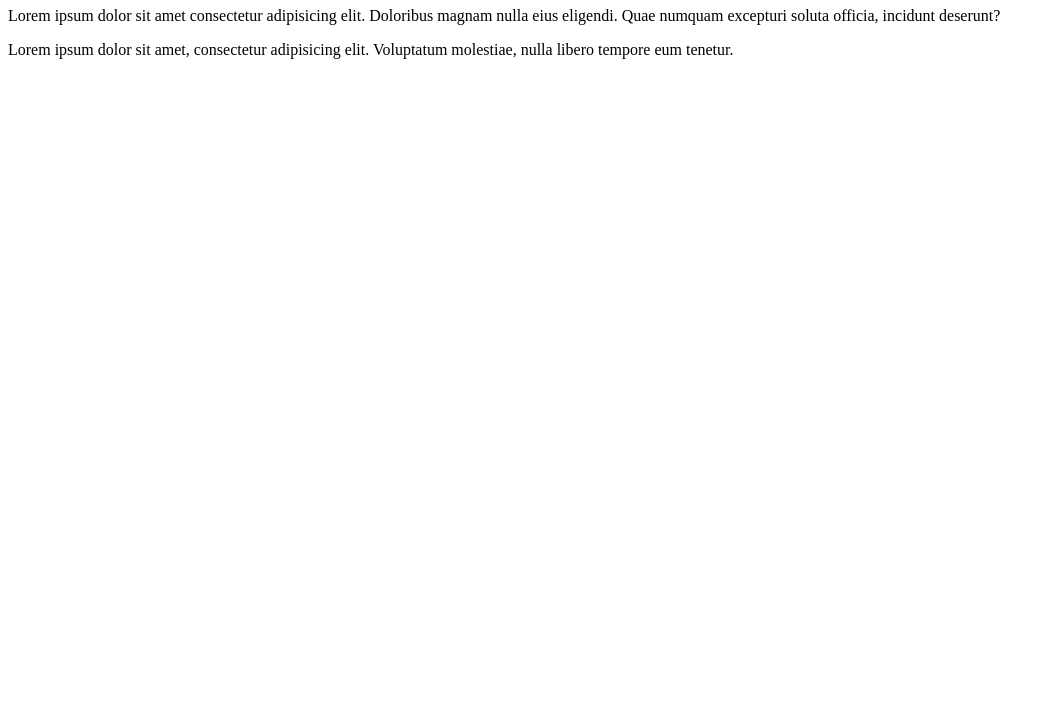
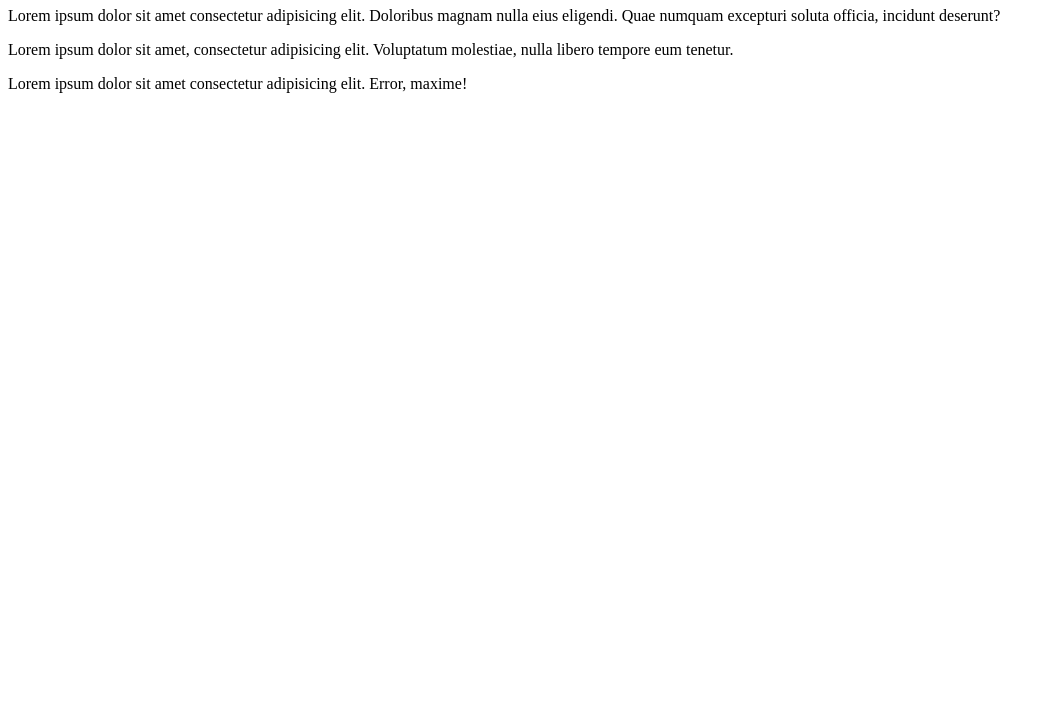
Before and after one commit to GuinaDev/GitHub-test, a plain HTML site: page index.html in a window 1280 px wide. Shown: the part 73-800 px from the top of the page, without its empty margins (0-1055 px from the left). Drawn offline with Linux system fonts and the light colour scheme.

Commit message:
teste status ana/projeto

```diff
--- a/index.html
+++ b/index.html
@@ -13,5 +13,8 @@
         Lorem ipsum dolor sit amet, consectetur adipisicing elit. Voluptatum molestiae,
         nulla libero tempore eum tenetur.
     </p>
+    <p>
+        Lorem ipsum dolor sit amet consectetur adipisicing elit. Error, maxime!
+    </p>
 </body>
 </html>
```
